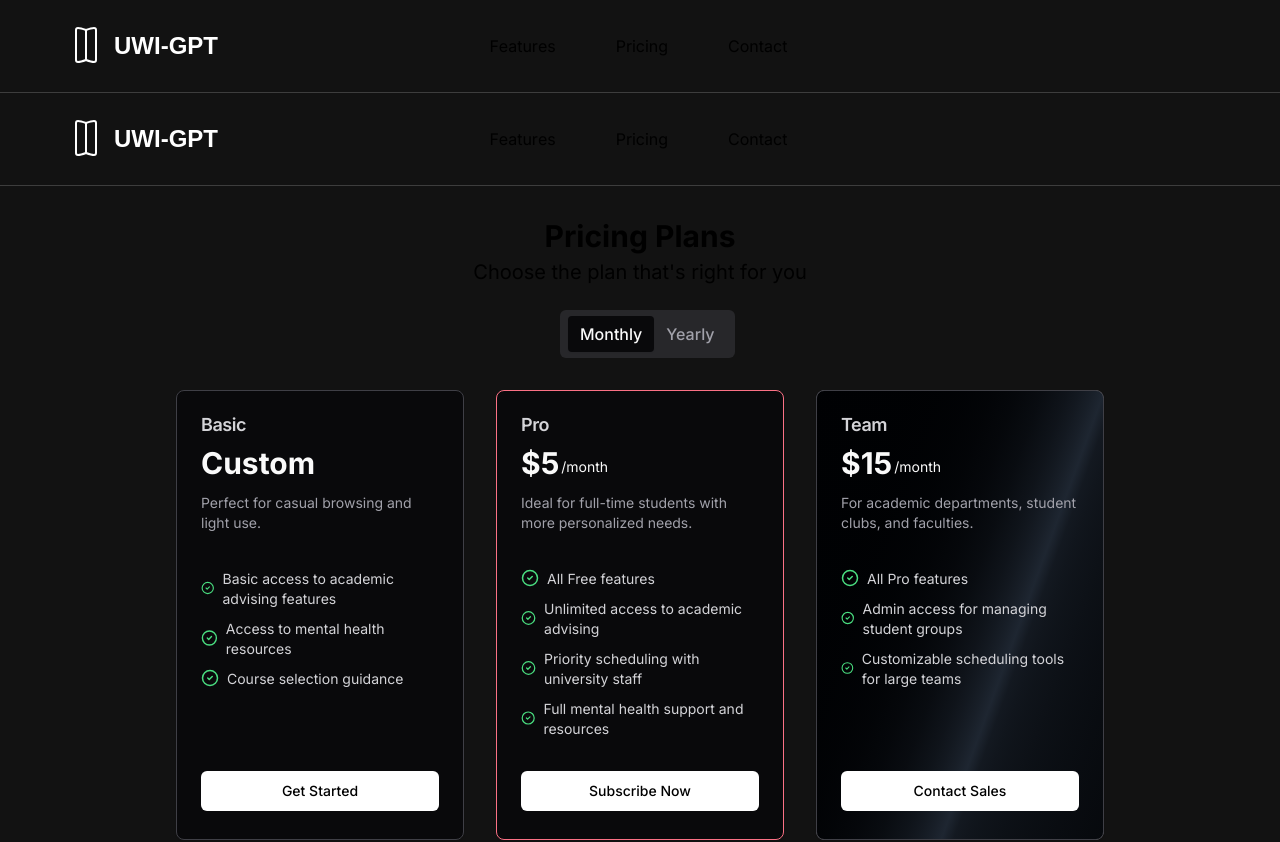
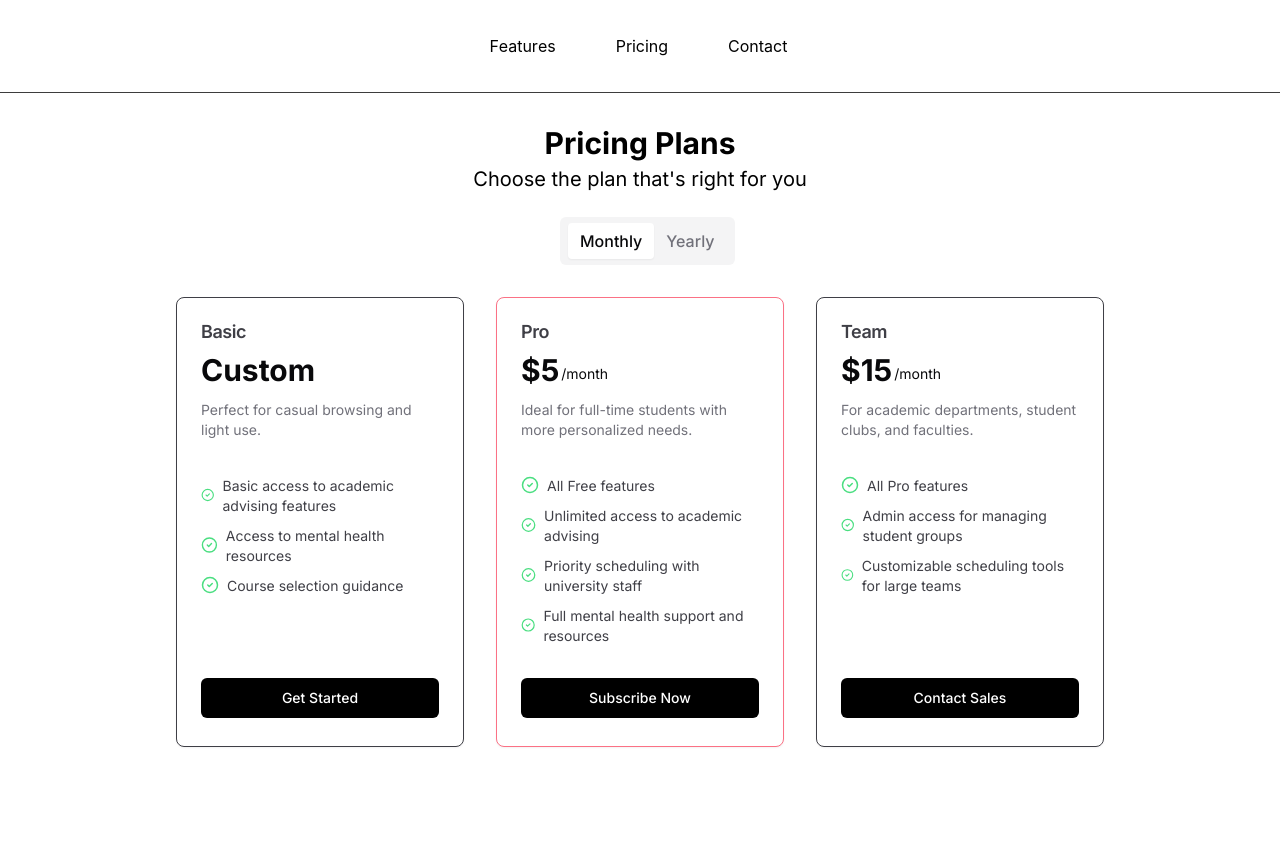
Before and after one commit to DavidAMalcolm/MarketingWebsite, a Next.js app: page /pricing in a window 1280 px wide. Shown: the top 842 px of the page. Built offline with nearby package versions, Linux system fonts and the light colour scheme.

Commit message:
Fixed update

```diff
--- a/src/app/contact/page.tsx
+++ b/src/app/contact/page.tsx
@@ -16,7 +16,6 @@ export default function ContactPage() {
 
   const handleSubmit = (e: React.FormEvent) => {
     e.preventDefault();
-    // Optional: add validation or API submission here
     setSubmitted(true);
   };
 
--- a/src/app/pricing/layout.tsx
+++ b/src/app/pricing/layout.tsx
@@ -1,29 +1,28 @@
-import type { Metadata } from "next"
-import { Inter } from "next/font/google"
-import "@/src/app/globals.css"
-import { ThemeProvider } from "@/src/components/theme-provider"
-import { ModeToggle } from "@/src/components/theme-toggler"
-import { Header } from "@/src/components"
-import Footer from "@/src/components/ui/Footer/index"
+import type { Metadata } from "next";
+import { Inter } from "next/font/google";
+import { ThemeProvider } from "@/src/components/theme-provider";
+import { ModeToggle } from "@/src/components/theme-toggler";
+import { Header } from "@/src/components";
+import Footer from "@/src/components/ui/Footer/index";
 
-const inter = Inter({ subsets: ["latin"] })
+const inter = Inter({ subsets: ["latin"] });
 
 export const metadata: Metadata = {
   title: "Pricing Page",
   description: "Pricing page for a SaaS product using Shadcn UI",
+};
+
+export default function PricingLayout({ children }: { children: React.ReactNode }) {
+  return (
+    <>
+      <ThemeProvider
+        attribute="class"
+        defaultTheme="light"
+        enableSystem
+        disableTransitionOnChange
+      >
+        <main className={inter.className}>{children}</main>
+      </ThemeProvider>
+    </>
+  );
 }
-
-export default function RootLayout({ children }: { children: React.ReactNode }) {
-  return (
-    <html lang="en" suppressHydrationWarning={true}>
-
-      <body className={inter.className}>
-        <Header/>
-        <ThemeProvider attribute="class" defaultTheme="dark" enableSystem disableTransitionOnChange>
-          {children}
-        </ThemeProvider>
-        <Footer/>
-      </body>
-    </html>
-  )
-}
```
